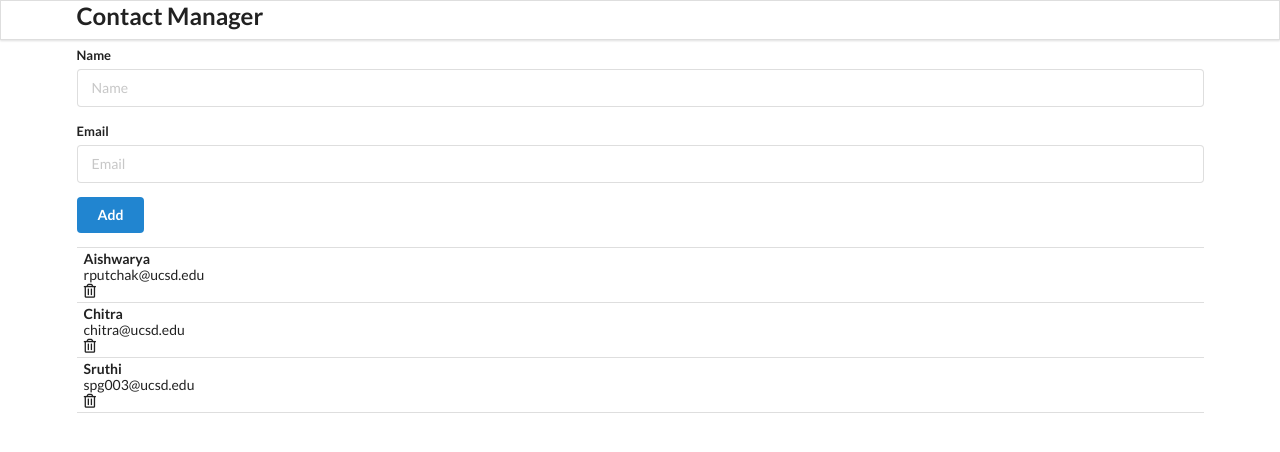
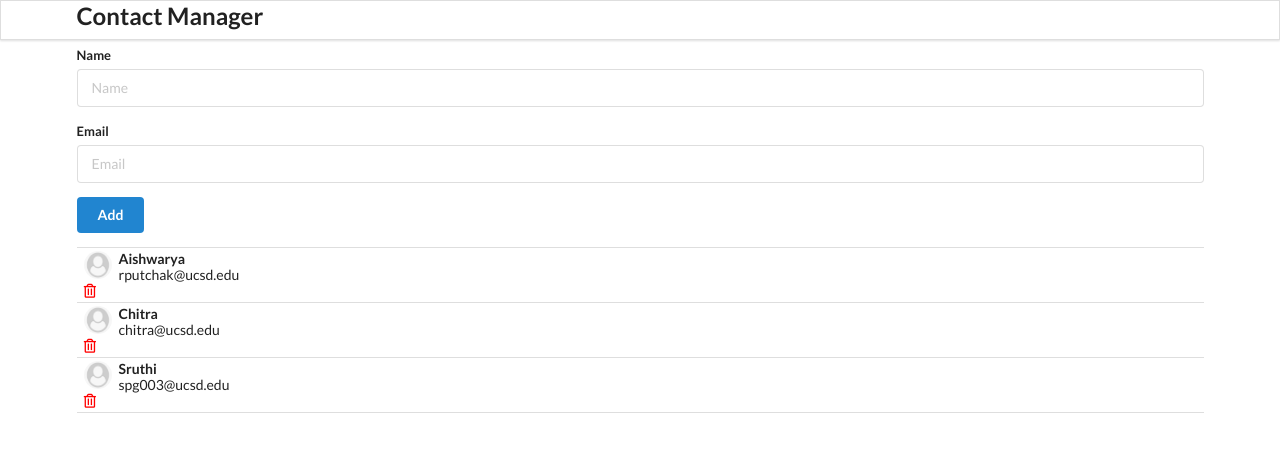
Before and after one commit to sruthipraveenkumargeetha/Contact-Manager-using-React-JS, a React (Create React App) app in the folder contact-app/: page / in a window 1280 px wide. Shown: the top 452 px of the page. Built offline with nearby package versions, Linux system fonts and the light colour scheme.

Commit message:
refactored code into ContactCard and added avatar

```diff
--- a/contact-app/src/components/ContactCard.js
+++ b/contact-app/src/components/ContactCard.js
@@ -0,0 +1,28 @@
+import React from "react";
+import user from "../images/user.jpg"
+const ContactCard = (props) => {
+    const {_, name, email} = props.contact
+    return (
+
+        <div className="item">
+            <img className="ui avatar image" src={user} alt="user" />
+        <div className="content">
+            <div className="header">
+                {name}
+            </div>
+            <div>
+                {email}
+            </div>
+        </div>
+        <i
+        className="trash alternate outline icon"
+        style = {{ color: "red", marginTop: "7px"}}> </i>
+    </div>
+
+
+
+    );
+};
+
+
+export default ContactCard;
--- a/contact-app/src/components/ContactList.js
+++ b/contact-app/src/components/ContactList.js
@@ -1,25 +1,12 @@
 import React from "react";
-
+import ContactCard from "./ContactCard";
 const ContactList = (props) => {
     //console.log(props)
 
     const renderContactList = props.contacts.map( (contact) => {
 
         return (
-            <div className="item">
-                <div className="content">
-                    <div className="header">
-                        {contact.name}
-                    </div>
-                    <div>
-                        {contact.email}
-                    </div>
-                </div>
-                <i className="trash alternate outline icon"> </i>
-            </div>
-
-
-
+            <ContactCard contact ={contact}/>
         );
     });
     return (
```
Also changed, not shown: contact-app/src/images/user.jpg (added).
